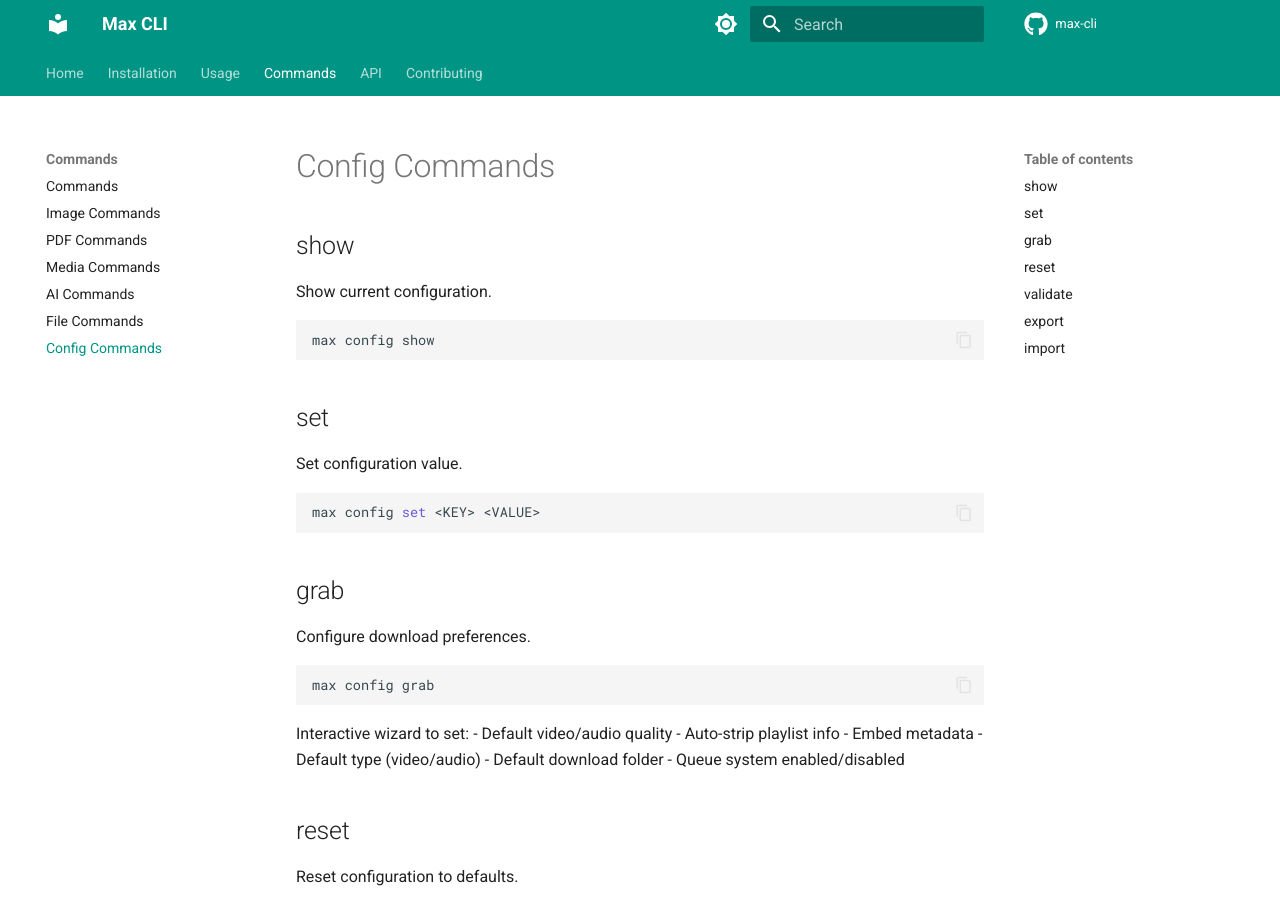
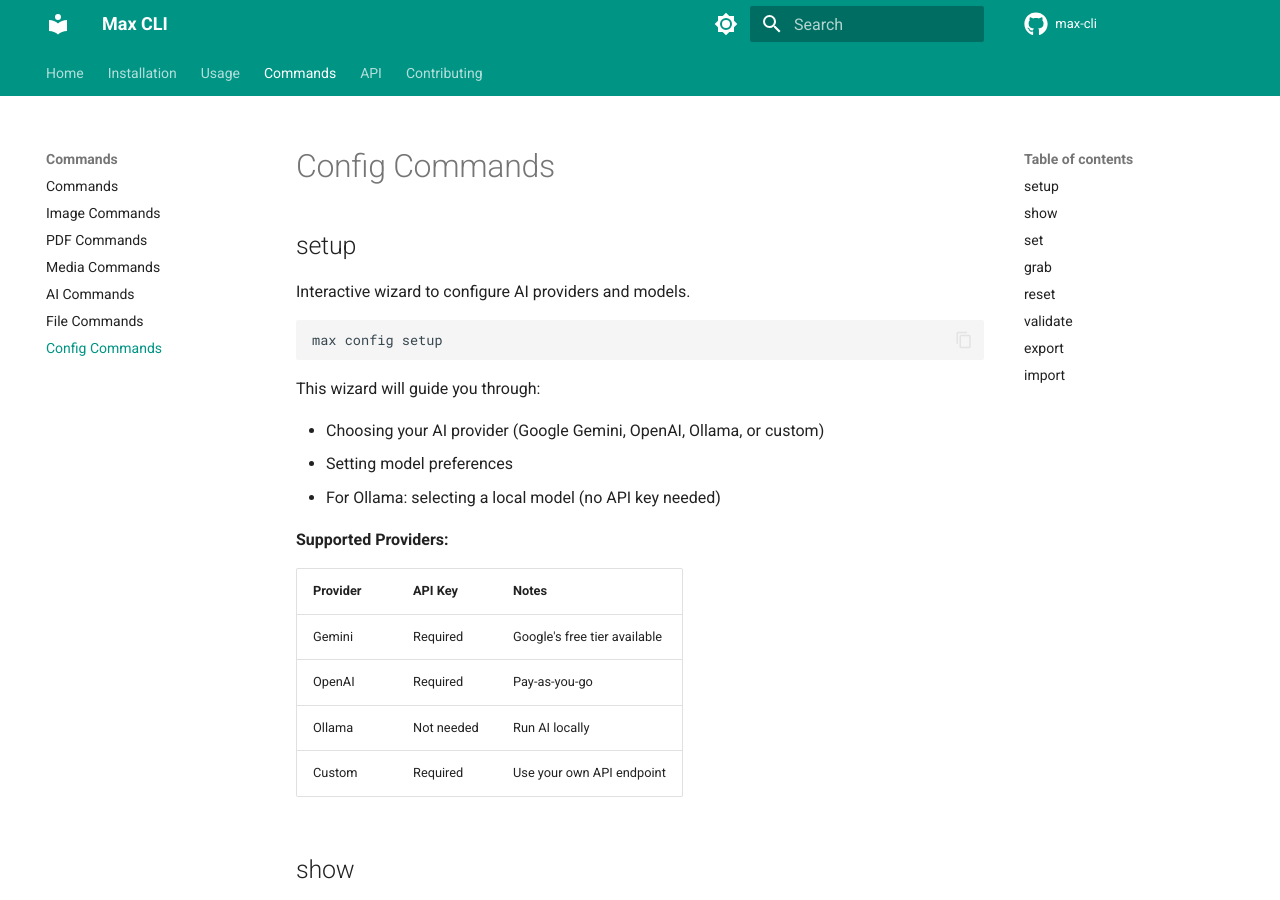
Before and after one commit to Abubakr-Alsheikh/max-cli, an MkDocs documentation site: the page built from docs/commands/config.md, in a window 1280 px wide and 900 px high. Built offline with MkDocs 1.6.1 and Material for MkDocs 9.7.7, drawn with Linux system fonts in a browser that asks for light colours; comment, search, counter and statistics services are not loaded.

Commit message:
feat(ai): add support for ollama local models
Integrate Ollama as a provider option within the CLI, allowing users to run models locally. This includes updates to the configuration setup wizard, engine logic for model resolution, and documentation.

Users can now select 'ollama' during `max config setup`, which configures the environment to use a local endpoint without requiring an API key. The AI engine now dynamically switches between cloud-based and local models based on the active configuration.

````diff
--- a/docs/commands/config.md
+++ b/docs/commands/config.md
@@ -1,4 +1,27 @@
 # Config Commands
+
+## setup
+
+Interactive wizard to configure AI providers and models.
+
+```bash
+max config setup
+```
+
+This wizard will guide you through:
+
+- Choosing your AI provider (Google Gemini, OpenAI, Ollama, or custom)
+- Setting model preferences
+- For Ollama: selecting a local model (no API key needed)
+
+**Supported Providers:**
+
+| Provider | API Key | Notes |
+|----------|---------|-------|
+| Gemini | Required | Google's free tier available |
+| OpenAI | Required | Pay-as-you-go |
+| Ollama | Not needed | Run AI locally |
+| Custom | Required | Use your own API endpoint |
 
 ## show
 
````
Also changed, not shown: README.md (+24 -5 lines), docs/commands/ai.md (+2 -0 lines), 4 other files.
